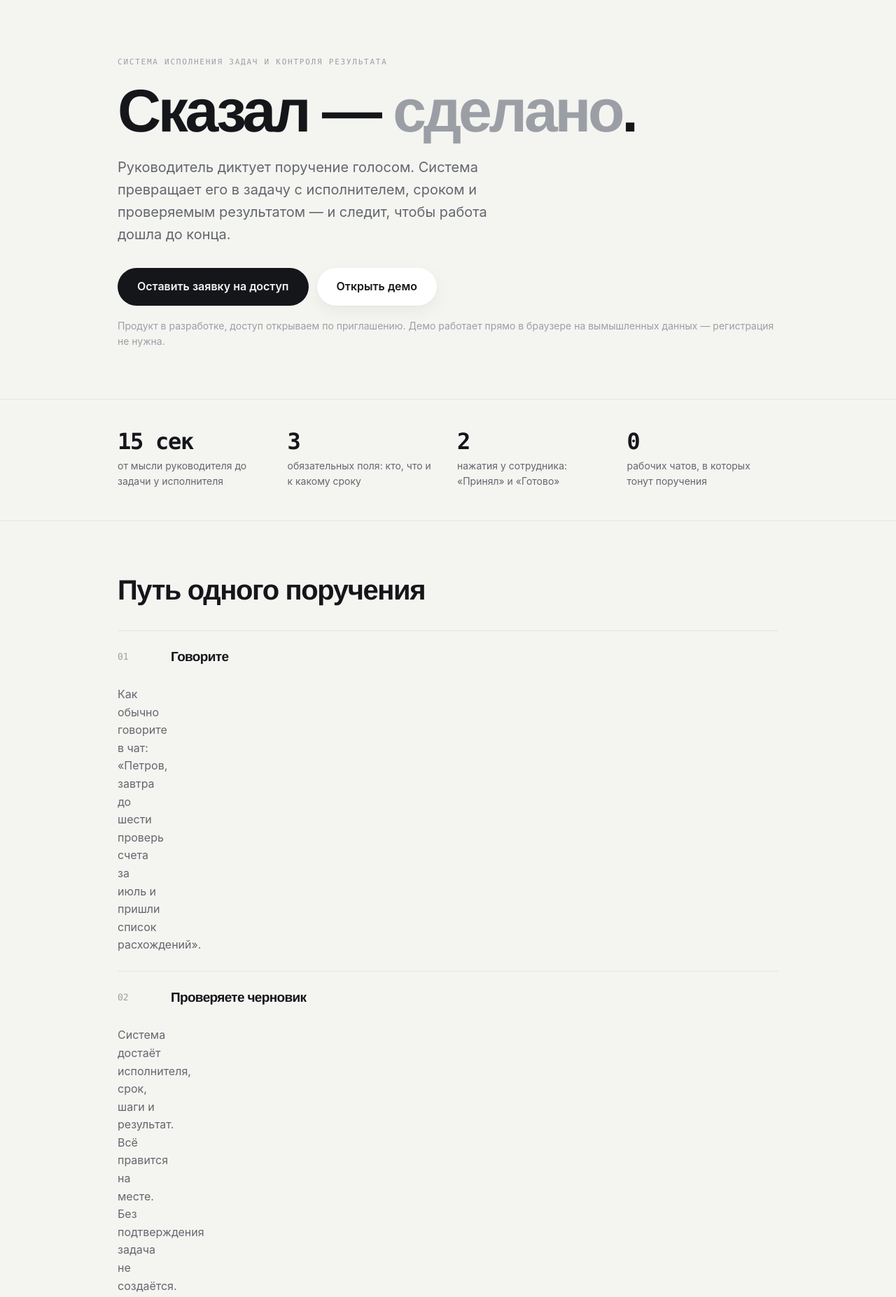
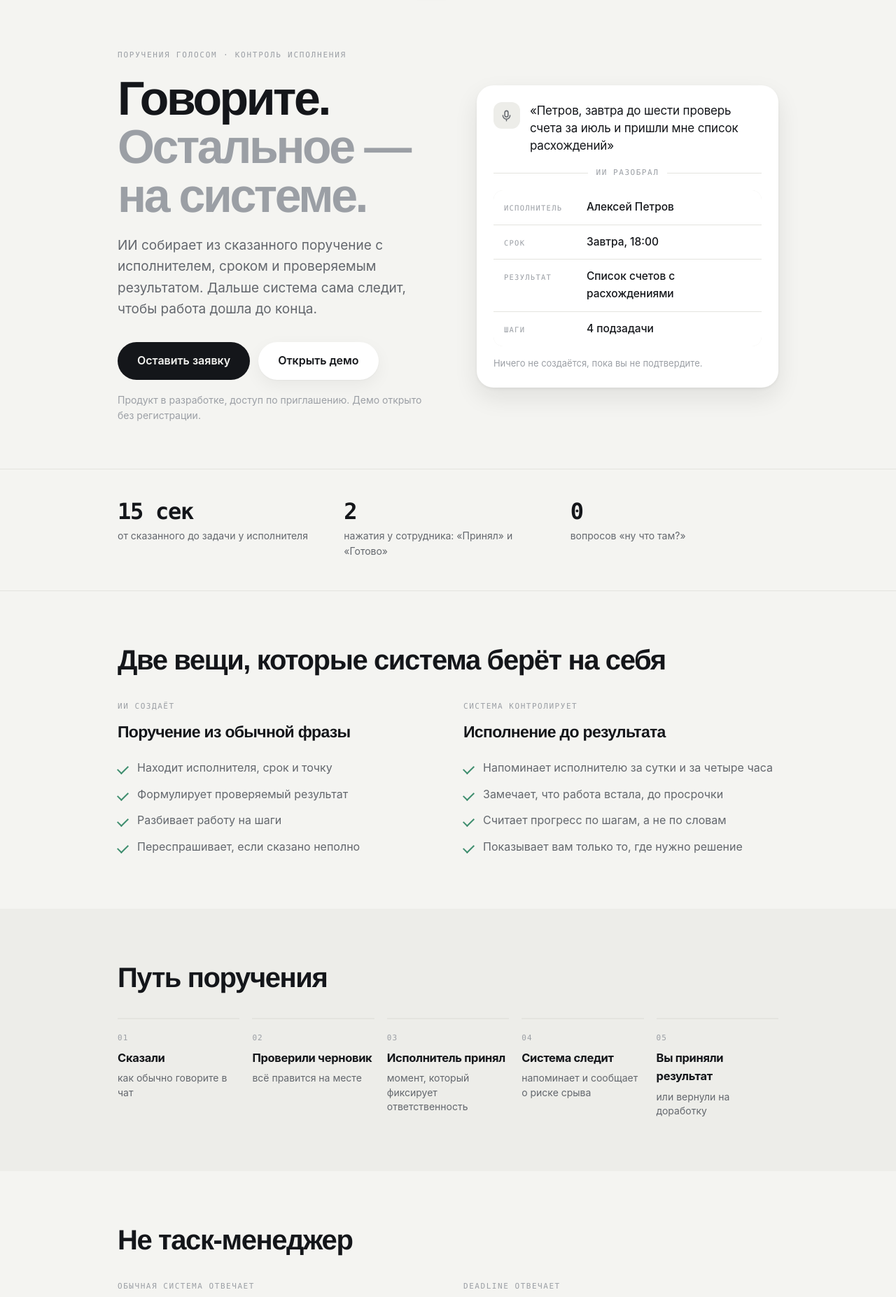
Before and after one commit to Quasarion95/deadline-site, a plain HTML site: page index.html in a window 1280 px wide. Shown: the part 80-1934 px from the top of the page at 70% size. Drawn offline with Linux system fonts and the light colour scheme.

Commit message:
Лендинг переписан: акцент на разбор поручения ИИ и контроль исполнения

```diff
--- a/assets/css/site.css
+++ b/assets/css/site.css
@@ -44,17 +44,19 @@ a{color:inherit; text-decoration:none}
 .btn.small{padding:9px 18px; font-size:14.5px}
 
 /* герой */
-.hero{padding:86px 0 70px}
+.hero{padding:76px 0 64px}
+.hero-grid{display:grid; grid-template-columns:1.06fr 1fr; gap:56px; align-items:center}
 .eyebrow{font-family:var(--mono); font-size:11px; letter-spacing:.16em; text-transform:uppercase; color:var(--fg-3)}
-.hero h1{font-size:clamp(46px,8vw,86px); line-height:.95; letter-spacing:-.05em; margin:20px 0 0}
+.hero h1{font-size:clamp(42px,5.4vw,68px); line-height:1.02; letter-spacing:-.05em; margin:18px 0 0}
 .hero h1 em{font-style:normal; color:var(--fg-3)}
-.lead{font-size:20px; color:var(--fg-2); max-width:46ch; margin-top:24px}
+.lead{font-size:19px; color:var(--fg-2); max-width:44ch; margin-top:22px}
 .cta{display:flex; gap:12px; flex-wrap:wrap; margin-top:32px}
 .note{font-size:14px; color:var(--fg-3); margin-top:18px}
 
 /* полоса цифр */
 .band{border-top:1px solid var(--soft-2); border-bottom:1px solid var(--soft-2); padding:44px 0}
 .grid4{display:grid; grid-template-columns:repeat(4,1fr); gap:26px}
+.grid3{display:grid; grid-template-columns:repeat(3,1fr); gap:26px}
 .num{font-family:var(--mono); font-size:32px; font-weight:600; letter-spacing:-.04em; line-height:1}
 .cap{font-size:14px; color:var(--fg-2); margin-top:8px}
 
@@ -123,3 +125,50 @@ footer{border-top:1px solid var(--soft-2); padding:30px 0 46px; font-size:14px;
   .nav .btn{margin-left:0}
   .nav .brand{margin-right:auto}
 }
+
+/* ============ РАЗБОР ФРАЗЫ: показ вместо описания ============ */
+.parse{background:var(--card); border-radius:24px; box-shadow:var(--shadow-lift); padding:24px}
+.said{display:grid; grid-template-columns:38px 1fr; gap:14px; align-items:start}
+.said .mic{width:38px; height:38px; border-radius:12px; background:var(--soft); display:grid; place-items:center; color:var(--fg-2)}
+.said .mic svg{width:19px; height:19px}
+.said p{font-size:17px; line-height:1.45; letter-spacing:-.01em}
+.parrow{display:flex; align-items:center; gap:12px; margin:18px 0 16px; color:var(--fg-3)}
+.parrow::before,.parrow::after{content:""; height:1px; background:var(--soft-2); flex:1}
+.parrow span{font-family:var(--mono); font-size:11px; letter-spacing:.14em; text-transform:uppercase; white-space:nowrap}
+.parsed{display:grid; gap:1px; background:var(--soft-2); border-radius:14px; overflow:hidden}
+.prow{display:grid; grid-template-columns:104px 1fr; gap:14px; background:var(--card); padding:12px 15px; align-items:baseline}
+.pk{font-family:var(--mono); font-size:10.5px; letter-spacing:.12em; text-transform:uppercase; color:var(--fg-3)}
+.pv{font-size:15.5px; font-weight:500}
+.pnote{font-size:13px; color:var(--fg-3); margin-top:14px}
+
+/* ============ ДВЕ ОПОРЫ: что делает ИИ и что делает контроль ============ */
+.two{display:grid; grid-template-columns:1fr 1fr; gap:44px}
+.ptag{font-family:var(--mono); font-size:11px; letter-spacing:.14em; text-transform:uppercase; color:var(--fg-3)}
+.pillar h3{font-size:23px; margin:10px 0 20px; letter-spacing:-.03em}
+.ticks{list-style:none; margin:0; padding:0; display:grid; gap:12px}
+.ticks li{position:relative; padding-left:28px; font-size:16px; color:var(--fg-2)}
+.ticks li::before{content:""; position:absolute; left:0; top:9px; width:13px; height:7px;
+  border-left:2px solid var(--ok); border-bottom:2px solid var(--ok); transform:rotate(-45deg)}
+
+/* ============ ПУТЬ ПОРУЧЕНИЯ: пять коротких шагов в строку ============ */
+.flow5{list-style:none; margin:0; padding:0; display:grid; grid-template-columns:repeat(5,1fr); gap:18px}
+.flow5 li{display:grid; gap:6px; align-content:start; padding-top:18px; border-top:2px solid var(--soft-2)}
+.flow5 .fn{font-family:var(--mono); font-size:11px; color:var(--fg-3); letter-spacing:.1em}
+.flow5 b{font-size:16.5px; letter-spacing:-.02em}
+.flow5 span:last-child{font-size:14px; color:var(--fg-2); line-height:1.45}
+
+/* ============ ОТЛИЧИЕ И ПРИНЦИПЫ ============ */
+.qs{font-size:15.5px; color:var(--fg-2); margin-top:6px}
+.rules{display:flex; flex-wrap:wrap; gap:10px; margin-top:48px; padding-top:32px; border-top:1px solid var(--soft-2)}
+.rules span{background:var(--soft); border-radius:999px; padding:9px 17px; font-size:14.5px; color:var(--fg-2)}
+
+@media (max-width:900px){
+  .hero-grid{grid-template-columns:1fr; gap:38px}
+  .two{grid-template-columns:1fr; gap:36px}
+  .flow5{grid-template-columns:1fr 1fr}
+  .grid3{grid-template-columns:1fr}
+}
+@media (max-width:560px){
+  .flow5{grid-template-columns:1fr}
+  .prow{grid-template-columns:88px 1fr; gap:10px}
+}
--- a/index.html
+++ b/index.html
@@ -3,11 +3,11 @@
 <head>
 <meta charset="utf-8">
 <meta name="viewport" content="width=device-width, initial-scale=1">
-<title>Deadline — система исполнения задач</title>
-<meta name="description" content="Руководитель диктует поручение голосом. Система следит, чтобы оно превратилось в результат в срок.">
+<title>Deadline — поручения голосом и контроль исполнения</title>
+<meta name="description" content="Скажите поручение вслух — ИИ соберёт из него задачу с исполнителем, сроком и проверяемым результатом. Система сама проследит, чтобы работа дошла до конца.">
 <meta name="robots" content="index,follow">
-<meta property="og:title" content="Deadline — сказал, сделано">
-<meta property="og:description" content="Руководитель диктует поручение голосом. Система следит, чтобы оно превратилось в результат в срок.">
+<meta property="og:title" content="Deadline — говорите, остальное на системе">
+<meta property="og:description" content="ИИ собирает поручение из сказанного. Система доводит его до результата.">
 <meta property="og:type" content="website">
 <link rel="stylesheet" href="assets/css/site.css">
 </head>
@@ -30,75 +30,111 @@
 
 <main>
   <section class="hero">
-    <div class="wrap">
-      <p class="eyebrow">Система исполнения задач и контроля результата</p>
-      <h1>Сказал&nbsp;— <em>сделано</em>.</h1>
-      <p class="lead">Руководитель диктует поручение голосом. Система превращает его в задачу с исполнителем, сроком и проверяемым результатом — и следит, чтобы работа дошла до конца.</p>
-      <div class="cta">
-        <a class="btn" href="#access">Оставить заявку на доступ</a>
-        <a class="btn ghost" href="app/">Открыть демо</a>
+    <div class="wrap hero-grid">
+      <div>
+        <p class="eyebrow">Поручения голосом · контроль исполнения</p>
+        <h1>Говорите.<br><em>Остальное — на системе.</em></h1>
+        <p class="lead">ИИ собирает из сказанного поручение с исполнителем, сроком и проверяемым результатом. Дальше система сама следит, чтобы работа дошла до конца.</p>
+        <div class="cta">
+          <a class="btn" href="#access">Оставить заявку</a>
+          <a class="btn ghost" href="app/">Открыть демо</a>
+        </div>
+        <p class="note">Продукт в разработке, доступ по приглашению. Демо открыто без регистрации.</p>
       </div>
-      <p class="note">Продукт в разработке, доступ открываем по приглашению. Демо работает прямо в браузере на вымышленных данных — регистрация не нужна.</p>
+
+      <!-- показ вместо описания: что именно делает ИИ с одной фразой -->
+      <div class="parse" aria-label="Пример: как система разбирает сказанное">
+        <div class="said">
+          <span class="mic" aria-hidden="true">
+            <svg viewBox="0 0 24 24" fill="none" stroke="currentColor" stroke-width="1.9" stroke-linecap="round">
+              <rect x="9" y="3" width="6" height="11" rx="3"/><path d="M5.5 11.5a6.5 6.5 0 0 0 13 0M12 18v3"/>
+            </svg>
+          </span>
+          <p>«Петров, завтра до шести проверь счета за июль и пришли мне список расхождений»</p>
+        </div>
+        <div class="parrow"><span>ИИ разобрал</span></div>
+        <div class="parsed">
+          <div class="prow"><span class="pk">Исполнитель</span><span class="pv">Алексей Петров</span></div>
+          <div class="prow"><span class="pk">Срок</span><span class="pv">Завтра, 18:00</span></div>
+          <div class="prow"><span class="pk">Результат</span><span class="pv">Список счетов с расхождениями</span></div>
+          <div class="prow"><span class="pk">Шаги</span><span class="pv">4 подзадачи</span></div>
+        </div>
+        <p class="pnote">Ничего не создаётся, пока вы не подтвердите.</p>
+      </div>
     </div>
   </section>
 
   <section class="band">
-    <div class="wrap grid4">
-      <div><div class="num">15 сек</div><div class="cap">от мысли руководителя до задачи у исполнителя</div></div>
-      <div><div class="num">3</div><div class="cap">обязательных поля: кто, что и к какому сроку</div></div>
+    <div class="wrap grid3">
+      <div><div class="num">15 сек</div><div class="cap">от сказанного до задачи у исполнителя</div></div>
       <div><div class="num">2</div><div class="cap">нажатия у сотрудника: «Принял» и «Готово»</div></div>
-      <div><div class="num">0</div><div class="cap">рабочих чатов, в которых тонут поручения</div></div>
+      <div><div class="num">0</div><div class="cap">вопросов «ну что там?»</div></div>
     </div>
   </section>
 
-  <section id="how" class="section">
+  <section class="section">
     <div class="wrap">
-      <h2>Путь одного поручения</h2>
-      <ol class="steps">
-        <li><h3>Говорите</h3><p>Как обычно говорите в чат: «Петров, завтра до шести проверь счета за июль и пришли список расхождений».</p></li>
-        <li><h3>Проверяете черновик</h3><p>Система достаёт исполнителя, срок, шаги и результат. Всё правится на месте. Без подтверждения задача не создаётся.</p></li>
-        <li><h3>Исполнитель принимает</h3><p>Момент, когда он нажал «Принял», фиксирует ответственность. До этого поручение считается недоставленным.</p></li>
-        <li><h3>Система контролирует</h3><p>Напоминает за сутки и за четыре часа. Если работа встала — сообщает вам, не дожидаясь просрочки.</p></li>
-        <li><h3>Вы принимаете результат</h3><p>Текст, фото или голосовой отчёт. Принять или вернуть на доработку — и всё остаётся в неизменяемой истории.</p></li>
-      </ol>
+      <h2>Две вещи, которые система берёт на себя</h2>
+      <div class="two">
+        <div class="pillar">
+          <p class="ptag">ИИ создаёт</p>
+          <h3>Поручение из обычной фразы</h3>
+          <ul class="ticks">
+            <li>Находит исполнителя, срок и точку</li>
+            <li>Формулирует проверяемый результат</li>
+            <li>Разбивает работу на шаги</li>
+            <li>Переспрашивает, если сказано неполно</li>
+          </ul>
+        </div>
+        <div class="pillar">
+          <p class="ptag">Система контролирует</p>
+          <h3>Исполнение до результата</h3>
+          <ul class="ticks">
+            <li>Напоминает исполнителю за сутки и за четыре часа</li>
+            <li>Замечает, что работа встала, до просрочки</li>
+            <li>Считает прогресс по шагам, а не по словам</li>
+            <li>Показывает вам только то, где нужно решение</li>
+          </ul>
+        </div>
+      </div>
     </div>
   </section>
 
   <section class="section alt">
     <div class="wrap">
-      <h2>Чем это отличается от таск-менеджера</h2>
-      <div class="cols">
-        <div>
-          <h3>Обычная система отвечает на вопрос</h3>
-          <p class="quote">«Какие задачи у нас есть?»</p>
-          <p>Список, доска, статусы. Кто-то должен всё это вести, а руководитель по-прежнему ходит и спрашивает, как дела.</p>
-        </div>
-        <div>
-          <h3>Deadline отвечает на другой</h3>
-          <p class="quote">«Что поручено, что мешает и получен ли результат?»</p>
-          <p>Главный экран показывает не все задачи, а только те, где нужно ваше решение. Всё, что идёт по графику, вас не беспокоит.</p>
-        </div>
-      </div>
+      <h2>Путь поручения</h2>
+      <ol class="flow5">
+        <li><span class="fn">01</span><b>Сказали</b><span>как обычно говорите в чат</span></li>
+        <li><span class="fn">02</span><b>Проверили черновик</b><span>всё правится на месте</span></li>
+        <li><span class="fn">03</span><b>Исполнитель принял</b><span>момент, который фиксирует ответственность</span></li>
+        <li><span class="fn">04</span><b>Система следит</b><span>напоминает и сообщает о риске срыва</span></li>
+        <li><span class="fn">05</span><b>Вы приняли результат</b><span>или вернули на доработку</span></li>
+      </ol>
     </div>
   </section>
 
   <section class="section">
     <div class="wrap">
-      <h2>Принципы</h2>
-      <div class="cards">
-        <div class="card"><h3>ИИ предлагает — человек подтверждает</h3><p>Ни одна задача не создаётся, не меняется и не закрывается автоматически. Одно поручение, ушедшее не тому человеку, стоит дороже сэкономленного нажатия.</p></div>
-        <div class="card"><h3>Никакой слежки</h3><p>Мы не считаем рабочее время и не отслеживаем местоположение. Продукт про исполнение поручений, а не про контроль людей.</p></div>
-        <div class="card"><h3>История неизменяема</h3><p>Переписать поручение задним числом не может никто, включая владельца компании. Иначе история ничего не доказывает.</p></div>
-        <div class="card"><h3>Один ответственный</h3><p>У задачи всегда ровно один исполнитель. Соисполнители — способ, которым поручения умирают.</p></div>
+      <h2>Не таск-менеджер</h2>
+      <div class="two">
+        <div>
+          <p class="ptag">Обычная система отвечает</p>
+          <p class="quote">«Какие задачи у нас есть?»</p>
+          <p class="qs">Список и доска, которые кто-то должен вести.</p>
+        </div>
+        <div>
+          <p class="ptag">Deadline отвечает</p>
+          <p class="quote">«Получен ли результат и что мешает?»</p>
+          <p class="qs">Работа, идущая по графику, вас не беспокоит.</p>
+        </div>
       </div>
-    </div>
-  </section>
 
-  <section class="section">
-    <div class="wrap">
-      <h2>Посмотрите, как это работает</h2>
-      <p class="lead" style="max-width:60ch">В демо можно переключаться между руководителем и сотрудником, диктовать поручения, принимать их, сдавать отчёты и смотреть, что видит компания в первый день.</p>
-      <div class="cta"><a class="btn ghost" href="app/">Открыть демо</a></div>
+      <div class="rules">
+        <span>ИИ предлагает — человек подтверждает</span>
+        <span>Один ответственный у задачи</span>
+        <span>История неизменяема для всех</span>
+        <span>Никакого трекинга времени и геолокации</span>
+      </div>
     </div>
   </section>
 
@@ -120,7 +156,7 @@
   <section id="access" class="final">
     <div class="wrap">
       <h2>Доступ по приглашению</h2>
-      <p>Продукт ещё строится. Мы открываем его небольшому числу компаний, которые готовы пользоваться им каждый день и честно говорить, что не работает. Если это про вас — оставьте заявку.</p>
+      <p>Открываем небольшому числу компаний, готовых пользоваться каждый день и говорить, что не работает.</p>
 
       <form class="req" id="req" novalidate
             data-endpoint=""
@@ -147,12 +183,12 @@
           <input id="rContact" name="Контакт" placeholder="Телефон, телеграм или почта" required>
         </div>
         <div class="f wide">
-          <label for="rPain">Что сейчас не так с поручениями <span class="opt">— по желанию</span></label>
-          <textarea id="rPain" name="Что не так" rows="3" placeholder="Где именно теряются задачи и как вы это замечаете"></textarea>
+          <label for="rPain">Где сейчас теряются поручения <span class="opt">— по желанию</span></label>
+          <textarea id="rPain" name="Что не так" rows="3" placeholder="Пара слов о том, как это происходит у вас"></textarea>
         </div>
         <div class="wide">
           <button class="btn" type="submit">Оставить заявку</button>
-          <p class="note" id="reqNote">Мы не рассылаем письма и не передаём контакты никому. Напишем один раз, чтобы договориться о разговоре.</p>
+          <p class="note" id="reqNote">Контакты никому не передаём. Напишем один раз, чтобы договориться о разговоре.</p>
         </div>
       </form>
     </div>
```
